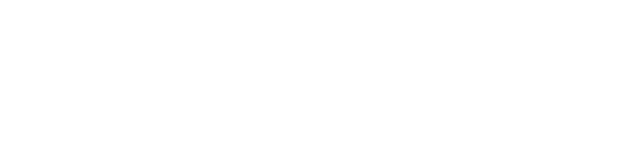
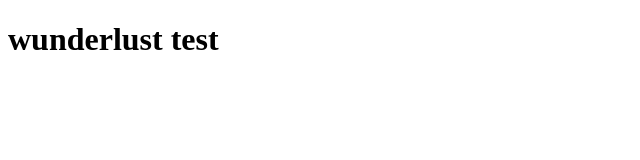
Before and after one commit to blarueb/wunderlust, a plain HTML site: page index.html in a window 1280 px wide. Shown: the whole page, without its empty margins (0-640 px from the left). Drawn offline with Linux system fonts and the light colour scheme.

Commit message:
Update index.html

```diff
--- a/index.html
+++ b/index.html
@@ -6,6 +6,6 @@
     <title>wunderlust</title>
   </head>
   <body>
-
+<h1> wunderlust test</h1>
   </body>
 </html>
```
